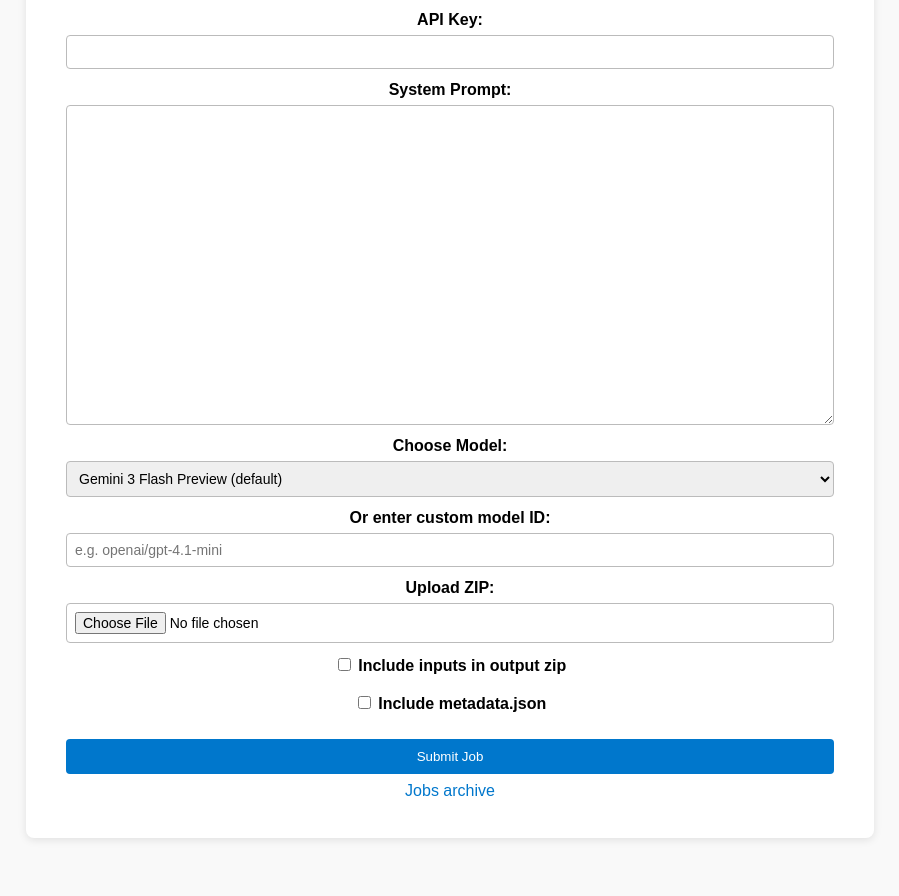
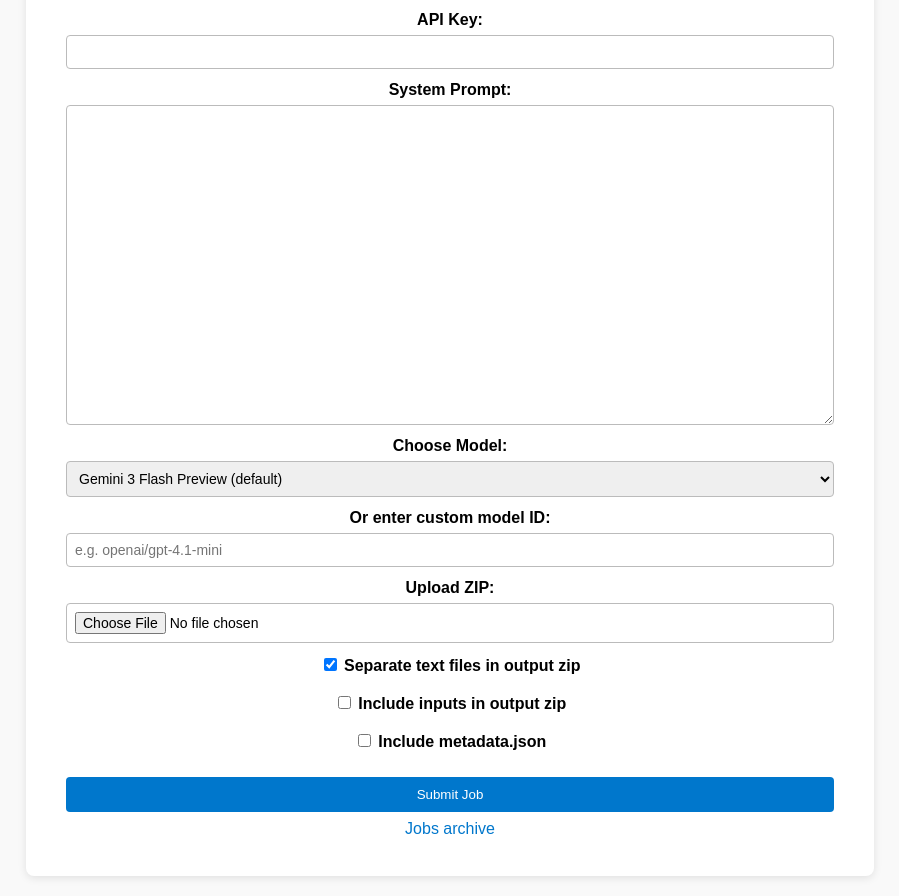
Before and after one commit to ValRCS/openrouter_batch_processor, a Flask app: page / in a window 1280 px wide. Shown: the part 149-1045 px from the top of the page, without its empty margins (190-1089 px from the left). Before the commit the page ends 989 px from the top, so only its background shows below. Run offline with Flask 3, Linux system fonts and the light colour scheme.

Commit message:
feat: add options for including inputs and separating outputs in ZIP files

```diff
--- a/app.py
+++ b/app.py
@@ -78,7 +78,7 @@ def handle_submission(template_name, group_by_subfolder=False, source_route="ind
 
 @app.route("/", methods=["GET", "POST"])
 def index():
-    return handle_submission("index.html", source_route="index")
+    return handle_submission("index.html", group_by_subfolder=True, source_route="index")
 
 @app.route("/marc", methods=["GET", "POST"])
 def marc():
--- a/static/scripts/form-cache.js
+++ b/static/scripts/form-cache.js
@@ -14,6 +14,9 @@
   const modelDropdown = document.querySelector('select[name="model_dropdown"]');
   const modelCustom = document.querySelector('input[name="model_custom"]');
   const apiKeyField = document.querySelector('input[name="api_key"]');
+  const includeInputsField = document.querySelector('input[name="include_inputs"]');
+  const includeMetadataField = document.querySelector('input[name="include_metadata"]');
+  const separateOutputsField = document.querySelector('input[name="separate_outputs"]');
 
   const storedPrompt = localStorage.getItem(key("system_prompt"));
   if (storedPrompt !== null && promptField) {
@@ -45,6 +48,21 @@
     }
   }
 
+  const storedIncludeInputs = localStorage.getItem(key("include_inputs"));
+  if (storedIncludeInputs !== null && includeInputsField) {
+    includeInputsField.checked = storedIncludeInputs === "true";
+  }
+
+  const storedIncludeMetadata = localStorage.getItem(key("include_metadata"));
+  if (storedIncludeMetadata !== null && includeMetadataField) {
+    includeMetadataField.checked = storedIncludeMetadata === "true";
+  }
+
+  const storedSeparateOutputs = localStorage.getItem(key("separate_outputs"));
+  if (storedSeparateOutputs !== null && separateOutputsField) {
+    separateOutputsField.checked = storedSeparateOutputs === "true";
+  }
+
   form.addEventListener("submit", () => {
     if (apiKeyField) {
       localStorage.setItem(key("api_key"), apiKeyField.value);
@@ -60,5 +78,17 @@
     if (chosenModel) {
       localStorage.setItem(key("model"), chosenModel);
     }
+
+    if (includeInputsField) {
+      localStorage.setItem(key("include_inputs"), String(includeInputsField.checked));
+    }
+
+    if (includeMetadataField) {
+      localStorage.setItem(key("include_metadata"), String(includeMetadataField.checked));
+    }
+
+    if (separateOutputsField) {
+      localStorage.setItem(key("separate_outputs"), String(separateOutputsField.checked));
+    }
   });
 })();
--- a/templates/index.html
+++ b/templates/index.html
@@ -22,6 +22,10 @@
         <label>Upload ZIP:</label>
         <input type="file" name="zipfile" required>
         <label>
+          <input type="checkbox" name="separate_outputs" value="true" checked>
+          Separate text files in output zip
+        </label>
+        <label>
           <input type="checkbox" name="include_inputs" value="true">
           Include inputs in output zip
         </label>
--- a/templates/marc.html
+++ b/templates/marc.html
@@ -24,6 +24,10 @@
         <label>Upload ZIP:</label>
         <input type="file" name="zipfile" required>
         <label>
+          <input type="checkbox" name="include_inputs" value="true">
+          Include inputs in output zip
+        </label>
+        <label>
           <input type="checkbox" name="separate_outputs" value="true" checked>
           Separate text files in output zip
         </label>
```
